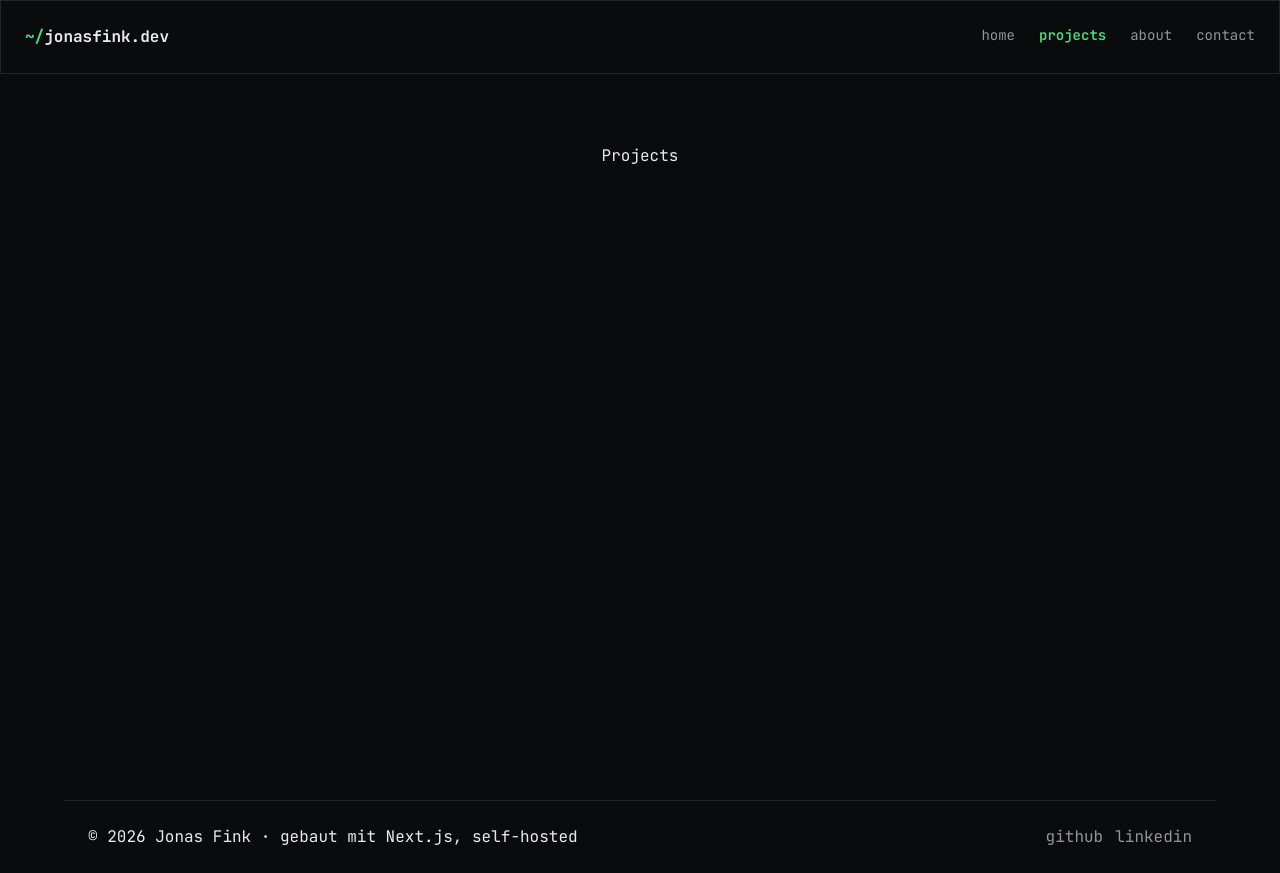
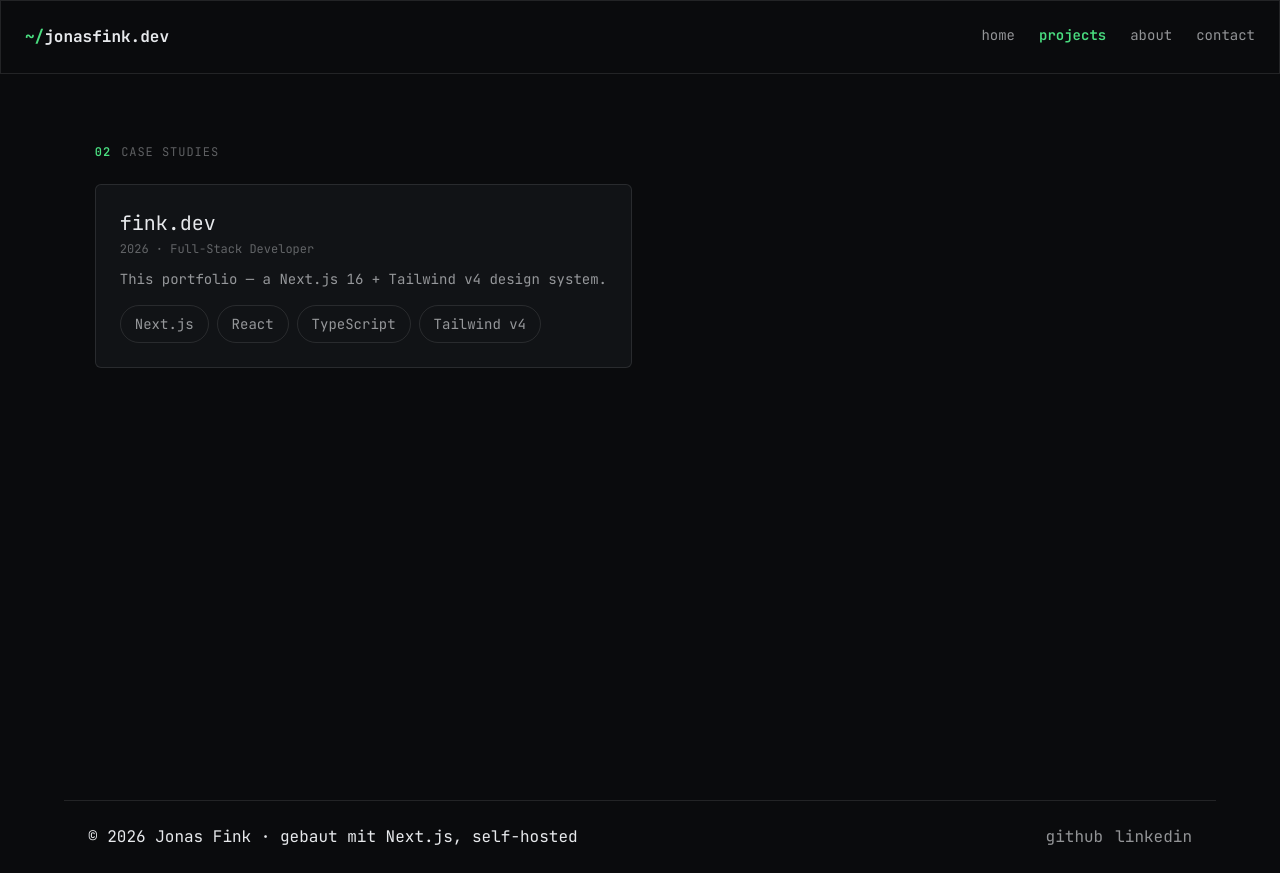
Before and after one commit to jonas-fink/portfolio, a Next.js app: page /projects in a window 1280 px wide. Built offline with nearby package versions, Linux system fonts and the light colour scheme.

Commit message:
prepared structure and types for case studies + inserted a placeholder

```diff
--- /dev/null
+++ b/app/lib/case-studies.ts
@@ -0,0 +1,38 @@
+export type CaseStudy = {
+    slug: string;
+    title: string;
+    year: string;
+    role: string;
+    summary: string; // one-liner shown on the index card
+    tech: string[];
+    cover?: string; // e.g. '/case/fink-dev/cover.png' (under public/)
+    live?: string;
+    repo?: string;
+    sections: { heading: string; body: string }[];
+};
+
+export const caseStudies: CaseStudy[] = [
+    {
+        slug: 'fink-dev',
+        title: 'fink.dev',
+        year: '2026',
+        role: 'Full-Stack Developer',
+        summary: 'This portfolio — a Next.js 16 + Tailwind v4 design system.',
+        tech: ['Next.js', 'React', 'TypeScript', 'Tailwind v4'],
+        live: 'https://fink.dev',
+        repo: 'https://github.com/clizzix/fink-dev',
+        sections: [
+            {
+                heading: 'Problem',
+                body: 'Needed a portfolio that doubled as a living design system, not a one-off template.',
+            },
+            {
+                heading: 'Solution',
+                body: 'Built a token-driven Tailwind v4 setup where accent color, font, and light/dark all swap at runtime via CSS variables — no rebuild.',
+            },
+        ],
+    },
+];
+
+export const getCaseStudy = (slug: string) =>
+    caseStudies.find((c) => c.slug === slug);
--- a/app/projects/[id]/page.tsx
+++ b/app/projects/[id]/page.tsx
@@ -1,14 +1,90 @@
 import { Metadata } from 'next';
+import Image from 'next/image';
+import Link from 'next/link';
+import { notFound } from 'next/navigation';
+import { caseStudies, getCaseStudy } from '@/app/lib/case-studies';
 
-export const metadata: Metadata = {
-    title: 'detail',
-};
+export const generateStaticParams = () =>
+    caseStudies.map((c) => ({ id: c.slug }));
+
+export async function generateMetadata(props: {
+    params: Promise<{ id: string }>;
+}): Promise<Metadata> {
+    const c = getCaseStudy((await props.params).id);
+    return { title: c?.title ?? 'Not found' };
+}
 
 const Page = async (props: { params: Promise<{ id: string }> }) => {
-    const params = await props.params;
-    const id = params.id;
+    const c = getCaseStudy((await props.params).id);
+    if (!c) notFound();
 
-    return <div>Detail</div>;
+    return (
+        <article className="flex flex-col gap-6 max-w-content">
+            <Link
+                href="/projects"
+                className="text-sm text-muted hover:text-accent"
+            >
+                ← projects
+            </Link>
+
+            <header className="flex flex-col gap-2">
+                <h1 className="text-3xl">{c.title}</h1>
+                <div className="text-xs text-dim">
+                    {c.year} · {c.role}
+                </div>
+                <div className="flex flex-wrap gap-2 mt-2">
+                    {c.tech.map((t) => (
+                        <span key={t} className="chip">
+                            {t}
+                        </span>
+                    ))}
+                </div>
+                {(c.live || c.repo) && (
+                    <div className="flex gap-3 mt-3">
+                        {c.live && (
+                            <a
+                                href={c.live}
+                                target="_blank"
+                                rel="noreferrer"
+                                className="btn-primary"
+                            >
+                                ↗ live
+                            </a>
+                        )}
+                        {c.repo && (
+                            <a
+                                href={c.repo}
+                                target="_blank"
+                                rel="noreferrer"
+                                className="btn-secondary"
+                            >
+                                ↗ code
+                            </a>
+                        )}
+                    </div>
+                )}
+            </header>
+
+            {c.cover && (
+                <Image
+                    src={c.cover}
+                    alt={`${c.title} cover`}
+                    width={880}
+                    height={495}
+                    className="rounded-md border border-border w-full h-auto"
+                />
+            )}
+
+            {c.sections.map((s) => (
+                <section key={s.heading} className="flex flex-col gap-2">
+                    <h2 className="text-lg text-accent">{s.heading}</h2>
+                    <p className="text-base leading-[1.65] text-muted">
+                        {s.body}
+                    </p>
+                </section>
+            ))}
+        </article>
+    );
 };
 
 export default Page;
--- a/app/projects/page.tsx
+++ b/app/projects/page.tsx
@@ -1,11 +1,41 @@
 import { Metadata } from 'next';
+import Link from 'next/link';
+import { caseStudies } from '@/app/lib/case-studies';
 
 export const metadata: Metadata = {
     title: 'projects',
 };
 
-const page = () => {
-    return <div>Projects</div>;
+const Page = () => {
+    return (
+        <div className="flex flex-col gap-6">
+            <div className="eyebrow">
+                <span className="eyebrow-num">02</span> CASE STUDIES
+            </div>
+            <div className="grid gap-4 sm:grid-cols-2">
+                {caseStudies.map((c) => (
+                    <Link
+                        key={c.slug}
+                        href={`/projects/${c.slug}`}
+                        className="card transition-colors hover:border-accent"
+                    >
+                        <h2 className="text-xl mb-1">{c.title}</h2>
+                        <div className="text-xs text-dim mb-3">
+                            {c.year} · {c.role}
+                        </div>
+                        <p className="text-sm text-muted mb-4">{c.summary}</p>
+                        <div className="flex flex-wrap gap-2">
+                            {c.tech.map((t) => (
+                                <span key={t} className="chip">
+                                    {t}
+                                </span>
+                            ))}
+                        </div>
+                    </Link>
+                ))}
+            </div>
+        </div>
+    );
 };
 
-export default page;
+export default Page;
```
